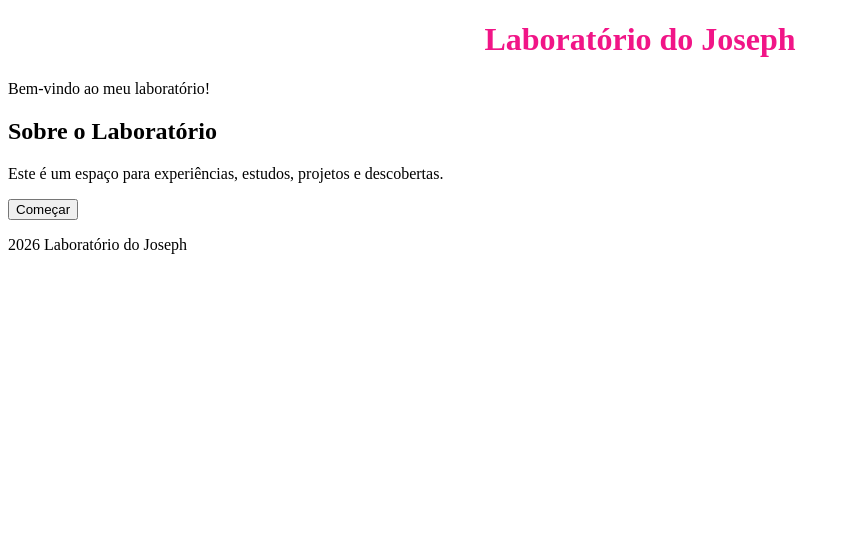
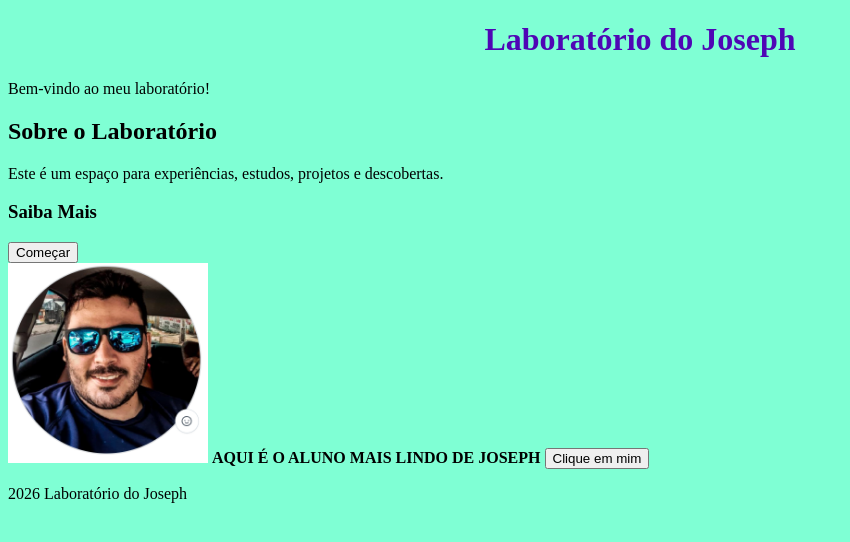
Before and after one commit to RaFaMoraisDev/laboratorio_do_joseph, a plain HTML site: page index.html in a window 1280 px wide. Shown: the whole page, without its empty margins (0-850 px from the left). Drawn offline with Linux system fonts and the light colour scheme.

Commit message:
Estilização da Página

```diff
--- a/index.css
+++ b/index.css
@@ -1,6 +1,10 @@
+
+body{
+    background-color: aquamarine;
+}
 
 h1{
-    color: rgb(241, 21, 135);
+        color: rgb(79, 6, 181);
     width: center;
     display: flex;
     justify-content: center;
--- a/index.html
+++ b/index.html
@@ -4,7 +4,7 @@
     <meta charset="UTF-8">
     <meta name="viewport" content="width=device-width, initial-scale=1.0">
     <link rel="stylesheet" href="./index.css">
-    <title>Laboratório do Joseph</title>
+    <title>PROJETO GIT</title>
 </head>
 
 <body>
@@ -20,10 +20,14 @@
             Este é um espaço para experiências, estudos,
             projetos e descobertas.
         </p>
-
+        <h3>Saiba Mais</h3>
         <button>Começar</button>
     </main>
-
+    <img src="./RAFAEL LINDO.png" alt="RAFAEL LINDO DE OCULOS ESCURO" width="200" height="200"></a>
+    <p2> <strong>AQUI É O ALUNO MAIS LINDO DE JOSEPH</strong></p2>
+    <button type="button" onclick="alert('Olá! Botão clicado com sucesso!')">
+    Clique em mim
+  </button>
     <footer>
         <p>2026 Laboratório do Joseph</p>
     </footer>
```
Also changed, not shown: RAFAEL LINDO.png (added), 1 other file.
